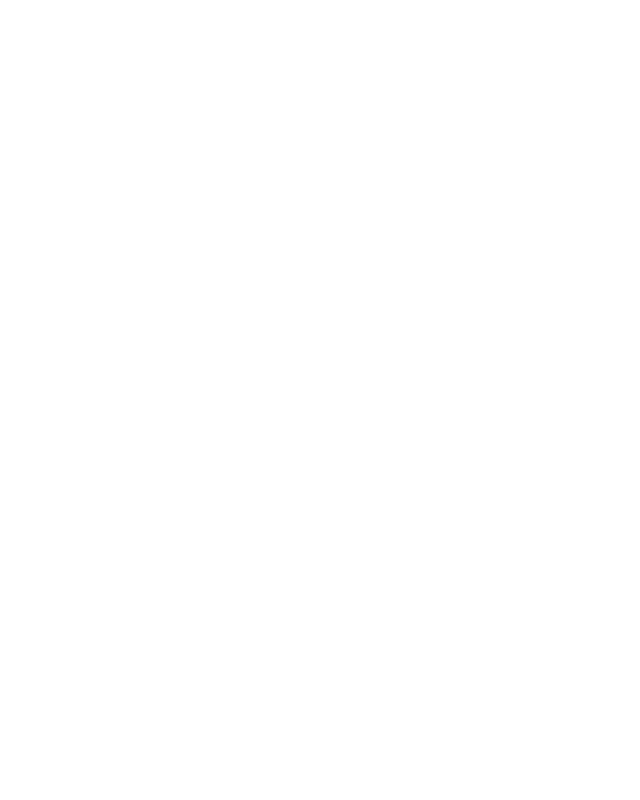
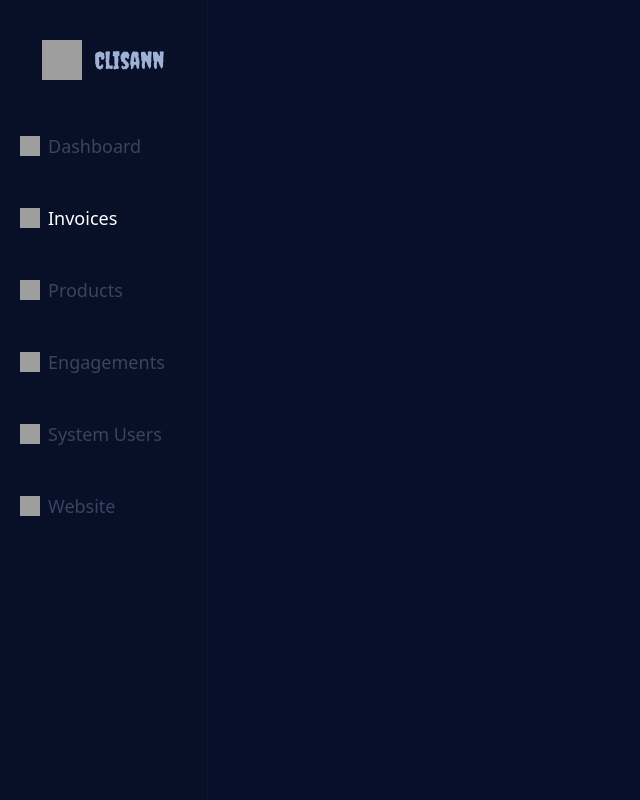
Before and after one commit to minidev1228/CLISANN_Admin, a React (Vite) app: page /invoices in a window 1280 px wide. Before the commit this address had no page. Shown: the whole page, without its empty margins (0-640 px from the left). Built offline with nearby package versions, Linux system fonts and the light colour scheme; grey boxes are pictures that could not be loaded.

Commit message:
Complete sidbar

```diff
--- /dev/null
+++ b/src/components/SideBarButton.tsx
@@ -0,0 +1,16 @@
+import react from "react"
+import { useNavigate } from "react-router-dom";
+
+const SideBarButton = ({icon, text, isSelected, path}) =>{
+
+    const navigate = useNavigate();
+
+    return (
+        <div className=" flex flex-row pl-5 items-center w-full cursor-pointer hover:bg-block p-3 mt-5" onClick={()=>{navigate(path)}}>
+            <img src={icon} className=" size-5 mr-2" alt="" />
+            <h3 className={isSelected?" text-white text-center text-lg":" text-gray text-center text-lg"}>{text}</h3>
+        </div>
+    )
+}
+
+export default SideBarButton
--- a/src/layout/SideBar.tsx
+++ b/src/layout/SideBar.tsx
@@ -0,0 +1,24 @@
+import react from "react"
+import { useLocation } from 'react-router-dom'
+
+import SideBarButton from "../components/SideBarButton"
+
+const SideBar = () =>{
+    const location = useLocation();
+    return (
+        <div className="h-full w-52 bg-sidebar pt-10" style={{borderRight:"1px solid #0b1739"}}>
+            <div className=" flex justify-center items-center flex-row mb-10">
+                <img src="https://img.icons8.com/?size=100&id=115213&format=png&color=9fb2d5" className=" size-10 mr-3" alt="" />
+                <h1 className=" text-placeholder text-2xl font-logo">Clisann</h1>
+            </div>
+            <SideBarButton icon={`https://img.icons8.com/?size=100&id=KSOtMbt2xoRc&format=png&color=${location.pathname==="/dashboard"?"ffffff":"3a4360"}`} text={"Dashboard"} isSelected={location.pathname==="/dashboard"} path={"/dashboard"} />
+            <SideBarButton icon={`https://img.icons8.com/?size=100&id=DAj7JCrBGM9S&format=png&color=${location.pathname==="/invoices"?"ffffff":"3a4360"}`} text={"Invoices"} isSelected={location.pathname==="/invoices"} path={"/invoices"} />
+            <SideBarButton icon={`https://img.icons8.com/?size=100&id=89619&format=png&color=${location.pathname==="/products"?"ffffff":"3a4360"}`} text={"Products"} isSelected={location.pathname==="/products"} path={"/products"} />
+            <SideBarButton icon={`https://img.icons8.com/?size=100&id=9499&format=png&color=${location.pathname==="/engagements"?"ffffff":"3a4360"}`} text={"Engagements"} isSelected={location.pathname==="/engagements"} path={"/engagements"} />
+            <SideBarButton icon={`https://img.icons8.com/?size=100&id=102261&format=png&color=${location.pathname==="/system_users"?"ffffff":"3a4360"}`} text={"System Users"} isSelected={location.pathname==="/system_users"} path={"/system_users"} />
+            <SideBarButton icon={`https://img.icons8.com/?size=100&id=9918&format=png&color=${location.pathname==="/website"?"ffffff":"3a4360"}`} text={"Website"} isSelected={location.pathname==="/website"} path={"/website"} />
+        </div>
+    )
+}
+
+export default SideBar
--- a/src/layout/index.tsx
+++ b/src/layout/index.tsx
@@ -1,4 +1,7 @@
 import { ReactNode } from "react"
+import { useLocation } from 'react-router-dom'
+
+import SideBar from "./SideBar";
 
 type Props = {
     children: ReactNode;
@@ -6,9 +9,17 @@
 
 const Layout: React.FC<Props> = ({children}) =>{
 
+    const location = useLocation();
+
     return(
+        location.pathname === "/" ?
         <div className=" w-full relative bg-main h-screen">
             <main>{children}</main>
+        </div> : <div className=" w-full relative bg-main h-screen flex flex-row">
+            <SideBar />
+            <div>
+                <main>{children}</main>
+            </div>
         </div>
     )
 }
--- a/src/pages/DashBoardPage.tsx
+++ b/src/pages/DashBoardPage.tsx
@@ -0,0 +1,15 @@
+import react from "react"
+
+import Layout from "../layout/index"
+
+const DashBoardPage = () =>{
+    return (
+        <Layout>
+            <div>
+                {/* <h1 className=" text-white">dashboard page</h1> */}
+            </div>
+        </Layout>
+    )
+}
+
+export default DashBoardPage
--- a/src/pages/EngagementsPage.tsx
+++ b/src/pages/EngagementsPage.tsx
@@ -0,0 +1,15 @@
+import react from "react"
+
+import Layout from "../layout/index"
+
+const EngagementsPage = () =>{
+    return (
+        <Layout>
+            <div>
+
+            </div>
+        </Layout>
+    )
+}
+
+export default EngagementsPage
--- a/src/pages/InvoicePage.tsx
+++ b/src/pages/InvoicePage.tsx
@@ -0,0 +1,15 @@
+import react from "react"
+
+import Layout from "../layout/index"
+
+const InvoicePage = () =>{
+    return (
+        <Layout>
+            <div>
+
+            </div>
+        </Layout>
+    )
+}
+
+export default InvoicePage
--- a/src/pages/ProductsPage.tsx
+++ b/src/pages/ProductsPage.tsx
@@ -0,0 +1,15 @@
+import react from "react"
+
+import Layout from "../layout/index"
+
+const ProductPage = () =>{
+    return (
+        <Layout>
+            <div>
+
+            </div>
+        </Layout>
+    )
+}
+
+export default ProductPage
--- a/src/pages/SystemUsersPage.tsx
+++ b/src/pages/SystemUsersPage.tsx
@@ -0,0 +1,15 @@
+import react from "react"
+
+import Layout from "../layout/index"
+
+const SystemUsersPage = () =>{
+    return (
+        <Layout>
+            <div>
+
+            </div>
+        </Layout>
+    )
+}
+
+export default SystemUsersPage
--- a/src/pages/WebsitePage.tsx
+++ b/src/pages/WebsitePage.tsx
@@ -0,0 +1,15 @@
+import react from "react"
+
+import Layout from "../layout/index"
+
+const WebsitePage = () =>{
+    return (
+        <Layout>
+            <div>
+
+            </div>
+        </Layout>
+    )
+}
+
+export default WebsitePage
--- a/src/router.tsx
+++ b/src/router.tsx
@@ -3,6 +3,12 @@
 
 import Loader from './components/Loader';
 import LoginPage from './pages/LoginPage';
+import DashBoardPage from './pages/DashBoardPage';
+import InvoicePage from './pages/InvoicePage';
+import ProductPage from './pages/ProductsPage';
+import EngagementsPage from './pages/EngagementsPage';
+import SystemUsersPage from './pages/SystemUsersPage';
+import WebsitePage from './pages/WebsitePage';
 
 function Routers() {
     return (
@@ -10,6 +16,12 @@
           <Router>
             <Routes>
               <Route path="/" element={<LoginPage />} />
+              <Route path="/dashboard" element={<DashBoardPage />} />
+              <Route path="/invoices" element={<InvoicePage />} />
+              <Route path="/products" element={<ProductPage />} />
+              <Route path="/engagements" element={<EngagementsPage />} />
+              <Route path="/system_users" element={<SystemUsersPage />} />
+              <Route path="/website" element={<WebsitePage />} />
             </Routes>
           </Router>
         </Suspense>
--- a/tailwind.config.js
+++ b/tailwind.config.js
@@ -7,13 +7,15 @@
   theme: {
     extend: {},
     colors: {
-      'main':'#081028',
+      'main':'#080f28',
       'block':'#0b1739',
       'line':'#30374d',
       'placeholder':'#9fb2d5',
       'white':'#ffffff',
       'pink':'#cb3cff',
-      'blue':'#7f25fb'
+      'blue':'#7f25fb',
+      'sidebar':'#081028',
+      'gray':'#3a4360'
     },
     fontFamily: {
       'logo':['Creepster']
```
